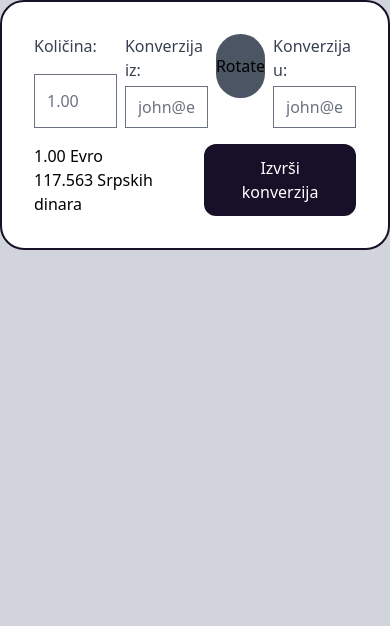
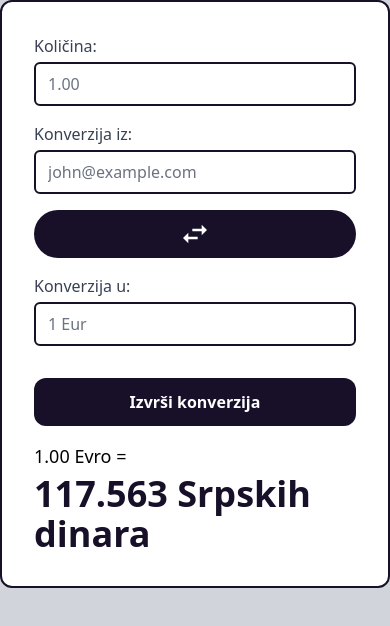
Before and after one commit to vjxDev/BARKOD_INCODE_FRONT, a React (Create React App) app: page / in a window 390 px wide. Shown: the top 626 px of the page. Built offline with nearby package versions, Linux system fonts and the light colour scheme.

Commit message:
0.02 Responsive

```diff
--- a/package.json
+++ b/package.json
@@ -41,6 +41,7 @@
   "devDependencies": {
     "autoprefixer": "9",
     "postcss": "7",
+    "sass": "^1.43.5",
     "tailwindcss": "npm:@tailwindcss/postcss7-compat"
   }
 }
--- /dev/null
+++ b/src/components/Konverzija.js
@@ -0,0 +1,51 @@
+import { useState } from "react";
+
+function Konverzija() {
+  const [konIz, setKonIz] = useState("RSD");
+  const [konU, setKonU] = useState("EUR");
+
+  return (
+    <div className="flex flex-col sm:flex-row gap-4 w-full items-end ">
+      <label className=" input-text">
+        <span class="text-gray-700">Količina:</span>
+        <input
+          type="text"
+          multiple
+          class="form-input mt-1 block w-full"
+          placeholder="1.00"
+        />
+      </label>
+      <label className=" input-text">
+        <span class="text-gray-700">Konverzija iz:</span>
+        <input
+          type="text"
+          multiple
+          class="form-input mt-1 block w-full"
+          placeholder="john@example.com"
+        />
+      </label>
+      <button className="grid items-center justify-center h-12 w-full sm:w-auto rounded-full  bg-primery text-white ">
+        <svg
+          xmlns="http://www.w3.org/2000/svg"
+          className="w-8 h-8 mx-2"
+          viewBox="0 0 24 24"
+          fill="white"
+        >
+          <path d="M0 0h24v24H0z" fill="none" />
+          <path d="M6.99 11L3 15l3.99 4v-3H14v-2H6.99v-3zM21 9l-3.99-4v3H10v2h7.01v3L21 9z" />
+        </svg>
+      </button>
+      <label className=" input-text">
+        <span class="text-gray-700">Konverzija u:</span>
+        <input
+          type="text"
+          multiple
+          class="form-input mt-1 block w-full"
+          placeholder="1 Eur"
+        />
+      </label>
+    </div>
+  );
+}
+
+export default Konverzija;
--- a/src/index.css
+++ /dev/null
@@ -1,12 +0,0 @@
-@tailwind base;
-@tailwind components;
-@tailwind utilities;
-
-html {
-  @apply bg-gray-300;
-}
-.btn {
-  @apply px-4 py-2 rounded-xl;
-  background-color: #171028;
-  color: #ffffff;
-}
--- a/src/index.js
+++ b/src/index.js
@@ -2,7 +2,7 @@ import React from "react";
 import ReactDOM from "react-dom";
 import { BrowserRouter as Router } from "react-router-dom";
 import App from "./App";
-import "./index.css";
+import "./index.scss";
 
 ReactDOM.render(
   <React.StrictMode>
--- /dev/null
+++ b/src/index.scss
@@ -0,0 +1,20 @@
+@tailwind base;
+@tailwind components;
+@tailwind utilities;
+
+html {
+  @apply bg-gray-300;
+}
+.btn {
+  @apply h-12 px-4 py-2 font-bold rounded-xl bg-primery text-white;
+}
+
+.input-text {
+  @apply grid w-full;
+  input {
+    @apply rounded-md border-2 border-primery;
+    &:focus {
+      @apply border-gray-900 ring-primery;
+    }
+  }
+}
--- a/src/pages/HomePage.js
+++ b/src/pages/HomePage.js
@@ -1,44 +1,21 @@
+import Konverzija from "../components/Konverzija";
+
 function HomePage() {
   return (
     <div className="container mx-auto">
-      <div className="grid p-8 gap-4 bg-white border-primery border-2 rounded-3xl">
-        {/* forul */}
-        <div className="flex flex-row gap-2 w-full">
-          <label className="grid w-full">
-            <span class="text-gray-700">Količina:</span>
-            <input
-              type="text"
-              multiple
-              class="form-input mt-1 block w-full"
-              placeholder="1.00"
-            />
-          </label>
-          <label className="grid w-full">
-            <span class="text-gray-700">Konverzija iz:</span>
-            <input
-              type="text"
-              multiple
-              class="form-input mt-1 block w-full"
-              placeholder="john@example.com"
-            />
-          </label>
-          <button className="w-16 h-16 rounded-full bg-gray-600">Rotate</button>
-          <label className="grid w-full">
-            <span class="text-gray-700">Konverzija u:</span>
-            <input
-              type="text"
-              multiple
-              class="form-input mt-1 block w-full"
-              placeholder="john@example.com"
-            />
-          </label>
-        </div>
+      <div className="grid p-8 gap-8 bg-white border-primery border-2 rounded-xl">
+        {/* Konverzija */}
+        <Konverzija></Konverzija>
         {/* Rzultat */}
-        <div className="flex flex-row justify-between">
-          <div>
-            <span>1.00 Evro</span>
-            <br />
-            <span className=""> 117.563 Srpskih dinara</span>
+
+        <div className="flex gap-4 flex-col-reverse sm:flex-row justify-between sm:items-end  ">
+          <div className="grid gap-1">
+            <span className="text-lg">
+              1.00 Evro = <br />
+            </span>
+            <span className=" text-4xl text-primery font-semibold">
+              117.563 Srpskih dinara
+            </span>
           </div>
           <button className="btn">Izvrši konverzija </button>
         </div>
```
Also changed, not shown: 1 other file (tests, documents, lock files or other folders).
